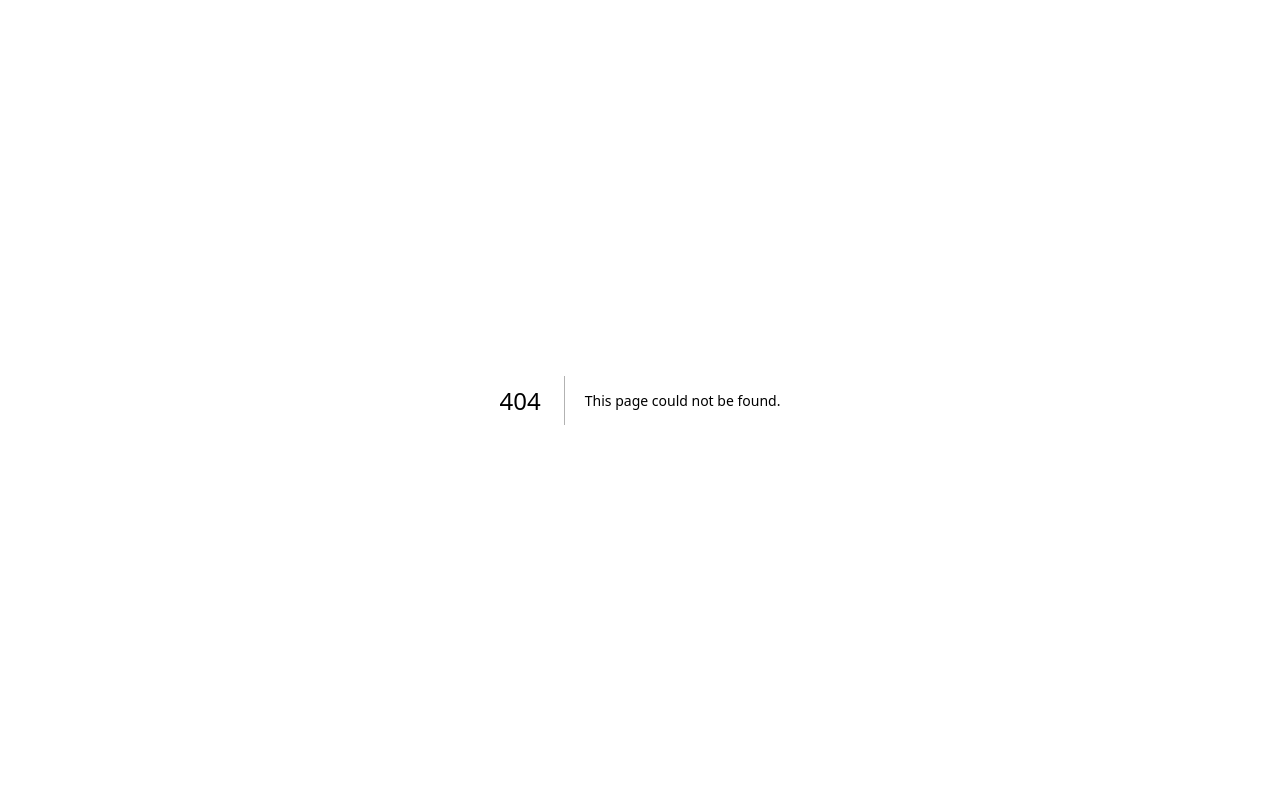
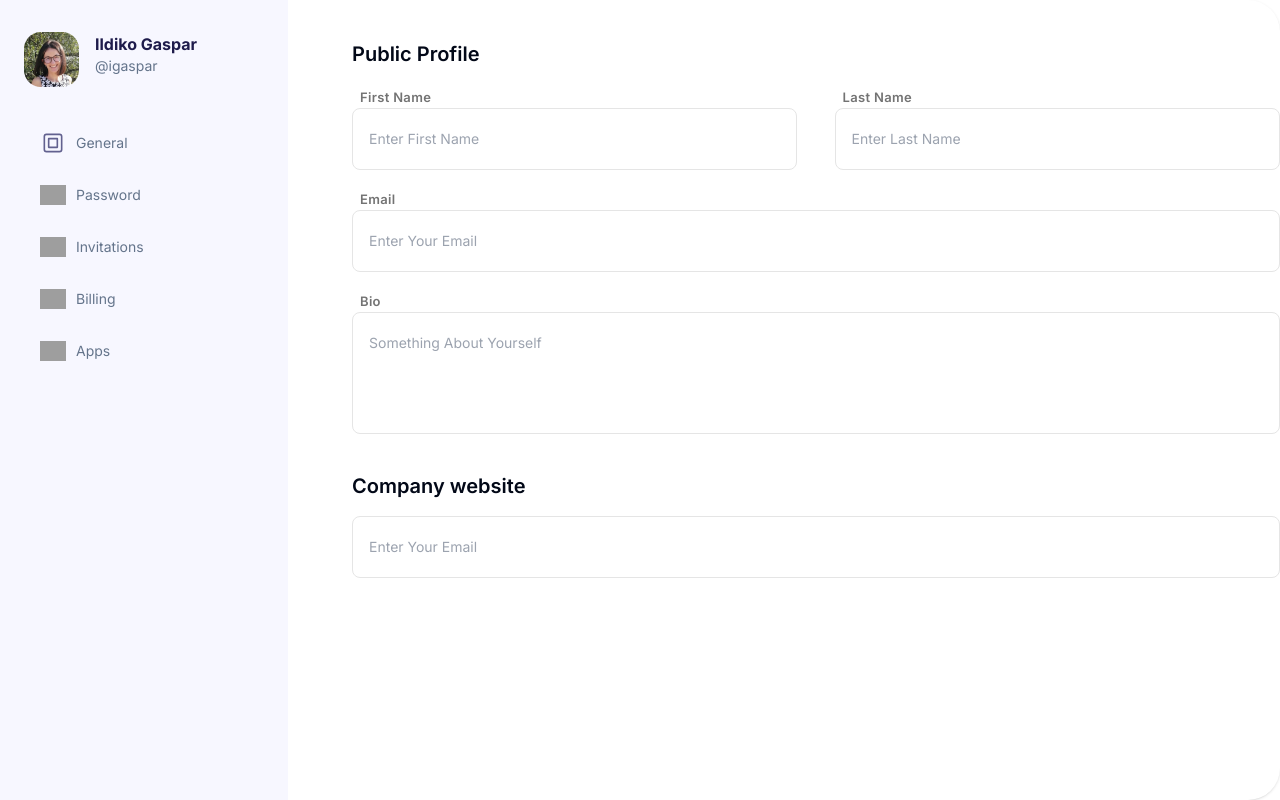
Before and after one commit to satender9586/roomstay, a Next.js app: page /profile in a window 1280 px wide. Before the commit this address had no page. Built offline with nearby package versions, Linux system fonts and the light colour scheme; grey boxes are pictures that could not be loaded.

Commit message:
add: custom input,textarea and profile page

```diff
--- /dev/null
+++ b/components/Tools/CustomCheckbox.jsx
@@ -0,0 +1,19 @@
+import React from 'react'
+import { Checkbox } from '@/components/ui/checkbox'
+
+const CustomCheckbox = ({ labelText = "", title = "Default text" }) => {
+    return (
+        <div className='flex items-center gap-4'>
+
+            <Checkbox id={labelText} />
+            <label
+                htmlFor={labelText}
+                className="text-md font-medium leading-none peer-disabled:cursor-not-allowed peer-disabled:opacity-70"
+            >
+                {title}
+            </label>
+        </div>
+    )
+}
+
+export default CustomCheckbox
--- /dev/null
+++ b/components/Tools/CustomSwitch.jsx
@@ -0,0 +1,22 @@
+import React from 'react'
+import { Switch } from '@/components/ui/switch'
+
+const CustomSwitch = ({ heading = "Weekly newsletter", text = "Default text" }) => {
+    return (
+        <div className='flex w-[60%]'>
+            <div className='flex-[0.8] flex flex-col gap-2'>
+                <div className="text-black text-lg font-semibold">{heading}</div>
+                <div className="w-[60%] text-black text-md font-normal ">{text}</div>
+            </div>
+
+            <div className='flex-[0.2] flex'>
+                <div className='pt-6'>
+                    <Switch id="airplane-mode" />
+                </div>
+
+            </div>
+        </div>
+    )
+}
+
+export default CustomSwitch
--- /dev/null
+++ b/components/Tools/Input.jsx
@@ -0,0 +1,20 @@
+
+const Input = ({ label = "", placeholder = "Default" }) => {
+    return (
+        <div className='w-full'>
+            {
+                label && (
+                    <label className="pl-2 text-neutral-500 text-[13px] font-semibold capitalize leading-tight tracking-wide w-full" >
+                        {label}
+                    </label>
+                )
+            }
+
+            <input type="text" placeholder={placeholder} className='border border-neutral-200 rounded-lg py-5 px-4 w-full focus:border-blue-400 focus:outline-none capitalize text-sm' />
+        </div>
+    )
+}
+
+
+
+export default Input
--- /dev/null
+++ b/components/Tools/TextArea.jsx
@@ -0,0 +1,14 @@
+import React from 'react'
+
+const TextArea = ({ label = "Default", placeholder = "" }) => {
+    return (
+        <div>
+            <label className="pl-2 text-neutral-500 text-[13px] font-semibold capitalize leading-tight tracking-wide w-full" >
+                {label}
+            </label>
+            <textarea maxLength={400} rows={4} placeholder={placeholder} className='resize-none  bg-white border text-sm border-neutral-200 rounded-lg py-5 px-4 w-full focus:border-blue-400 focus:outline-none capitalize'></textarea>
+        </div>
+    )
+}
+
+export default TextArea
--- a/src/app/layout.js
+++ b/src/app/layout.js
@@ -4,8 +4,8 @@ import "./globals.css";
 const inter = Inter({ subsets: ["latin"] });
 
 export const metadata = {
-  title: "Create Next App",
-  description: "Generated by create next app",
+  title: "Roomstay",
+  description: "Live where you want",
 };
 
 export default function RootLayout({ children }) {
--- /dev/null
+++ b/src/app/profile/page.jsx
@@ -0,0 +1,45 @@
+import React from 'react'
+import Input from '../../../components/Tools/Input'
+import TextArea from '../../../components/Tools/TextArea'
+import Dashboard from '../../../components/Dashboard/Dashboard'
+
+const Profile = () => {
+    return (
+        <Dashboard>
+            <div>
+
+                <div className='text-xl font-semibold'>
+                    Public Profile
+                </div>
+
+                <div className='flex flex-col gap-4 mt-4'>
+
+
+                    <div className='flex justify-between'>
+                        <div className='flex-[0.48]'>
+                            <Input placeholder="Enter first name" label="First Name" />
+                        </div>
+                        <div className='flex-[0.48]'>
+                            <Input placeholder="Enter last name" label="Last Name" />
+                        </div>
+                    </div>
+
+                    <Input placeholder="Enter your email" label="Email" />
+
+                    <TextArea label='Bio' placeholder="Something about yourself" />
+
+                </div>
+
+                <div className='mt-8 | text-xl font-semibold'>
+                    Company website
+                </div>
+                <div className='mt-4'>
+                    <Input placeholder="Enter your email" />
+                </div>
+
+            </div>
+        </Dashboard>
+    )
+}
+
+export default Profile
--- a/src/app/settings/page.jsx
+++ b/src/app/settings/page.jsx
@@ -1,8 +1,7 @@
-import React from 'react'
+import { Button } from '@/components/ui/button'
 import Dashboard from '../../../components/Dashboard/Dashboard'
-import { Switch } from '@/components/ui/switch'
-import { Checkbox } from '@/components/ui/checkbox'
-import { Button } from '@/components/ui/button'
+import CustomSwitch from '../../../components/Tools/CustomSwitch'
+import CustomCheckbox from '../../../components/Tools/CustomCheckbox'
 
 const Settings = () => {
     return (
@@ -14,25 +13,25 @@ const Settings = () => {
 
                 <div className='flex flex-col gap-8'>
 
-                    <SwitchSetting heading='Weekly newsletter' text='A small text about what the newsletters might contain.' />
+                    <CustomSwitch heading='Weekly newsletter' text='A small text about what the newsletters might contain.' />
 
-                    <SwitchSetting heading='Account summary' text='A small text about what the newsletters might contain.' />
+                    <CustomSwitch heading='Account summary' text='A small text about what the newsletters might contain.' />
                 </div>
 
                 <div className="text-black text-lg font-bold  mt-12 mb-6">Website notifications</div>
 
                 <div className='flex flex-col gap-4'>
 
-                    <CheckboxSetting title="New Follower" labelText='follower' />
-                    <CheckboxSetting title="Post like" labelText='post' />
-                    <CheckboxSetting title="Someone you followed posted" labelText='test' />
-                    <CheckboxSetting title="Post added to collection" labelText='dddd' />
-                    <CheckboxSetting title="Post downloaded" labelText='sddsf' />
+                    <CustomCheckbox title="New Follower" labelText='follower' />
+                    <CustomCheckbox title="Post like" labelText='post' />
+                    <CustomCheckbox title="Someone you followed posted" labelText='test' />
+                    <CustomCheckbox title="Post added to collection" labelText='dddd' />
+                    <CustomCheckbox title="Post downloaded" labelText='sddsf' />
                 </div>
                 <div className='w-[30%] flex gap-4 | mt-8'>
 
                     <Button className="bg-[#202142] hover:bg-[#141531] w-[186px]" size="lg">Save Changes</Button>
-                    <Button variant="outline"  size="lg" className="text-indigo-950 text-base font-medium | w-[186px] | flex  justify-center">
+                    <Button variant="outline" size="lg" className="text-indigo-950 text-base font-medium | w-[186px] | flex  justify-center">
                         Cancel
                     </Button>
                 </div>
@@ -43,38 +42,3 @@ const Settings = () => {
 }
 
 export default Settings
-
-
-const SwitchSetting = ({ heading = "Weekly newsletter", text = "Default text" }) => {
-    return (
-        <div className='flex w-[60%]'>
-            <div className='flex-[0.8] flex flex-col gap-2'>
-                <div className="text-black text-lg font-semibold">{heading}</div>
-                <div className="w-[60%] text-black text-md font-normal ">{text}</div>
-            </div>
-
-            <div className='flex-[0.2] flex'>
-                <div className='pt-6'>
-                    <Switch id="airplane-mode" />
-                </div>
-
-            </div>
-        </div>
-    )
-}
-
-
-const CheckboxSetting = ({ labelText = "", title = "Default text" }) => {
-    return (
-        <div className='flex items-center gap-4'>
-
-            <Checkbox id={labelText} />
-            <label
-                htmlFor={labelText}
-                className="text-md font-medium leading-none peer-disabled:cursor-not-allowed peer-disabled:opacity-70"
-            >
-                {title}
-            </label>
-        </div>
-    )
-}
```
